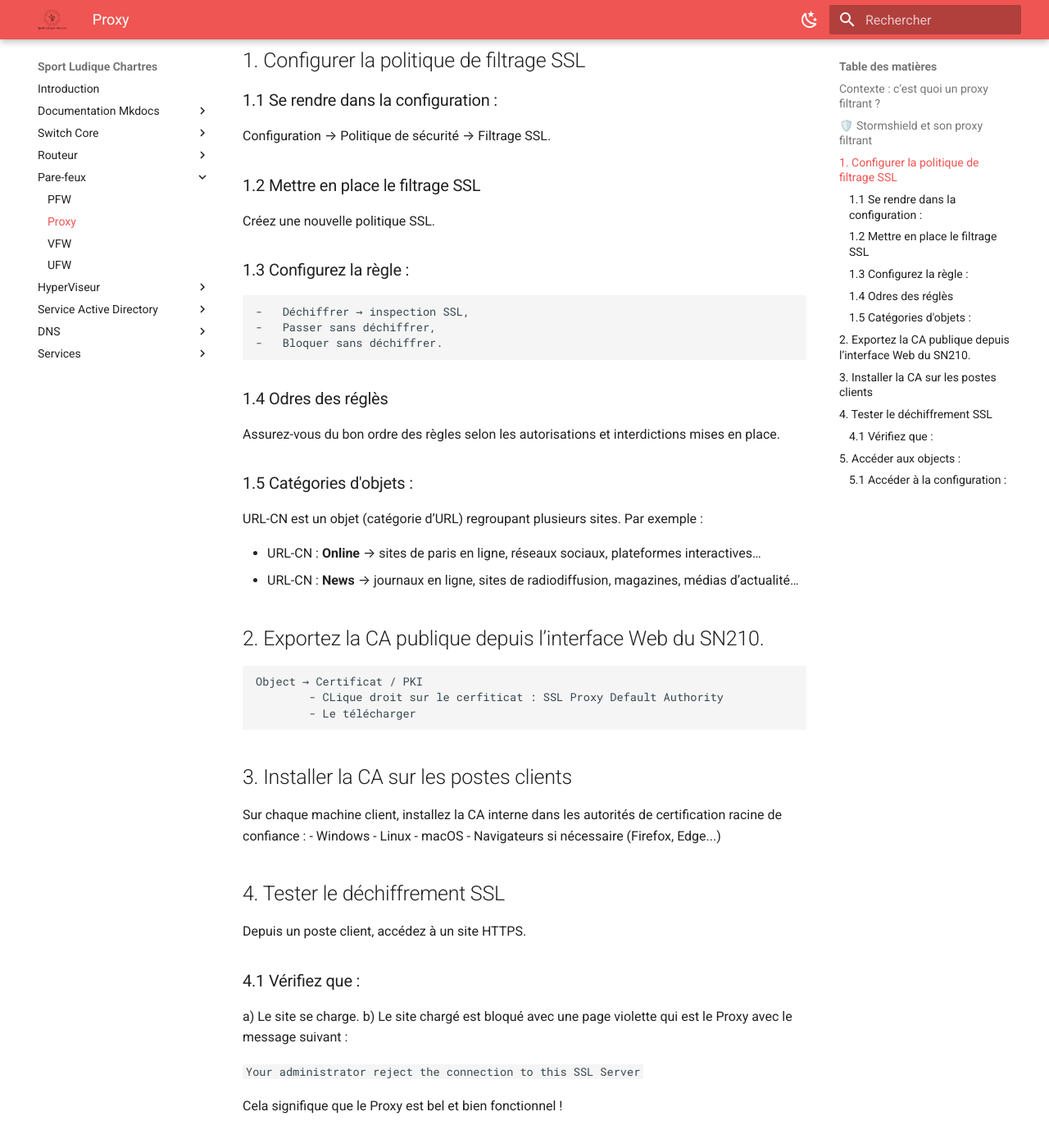
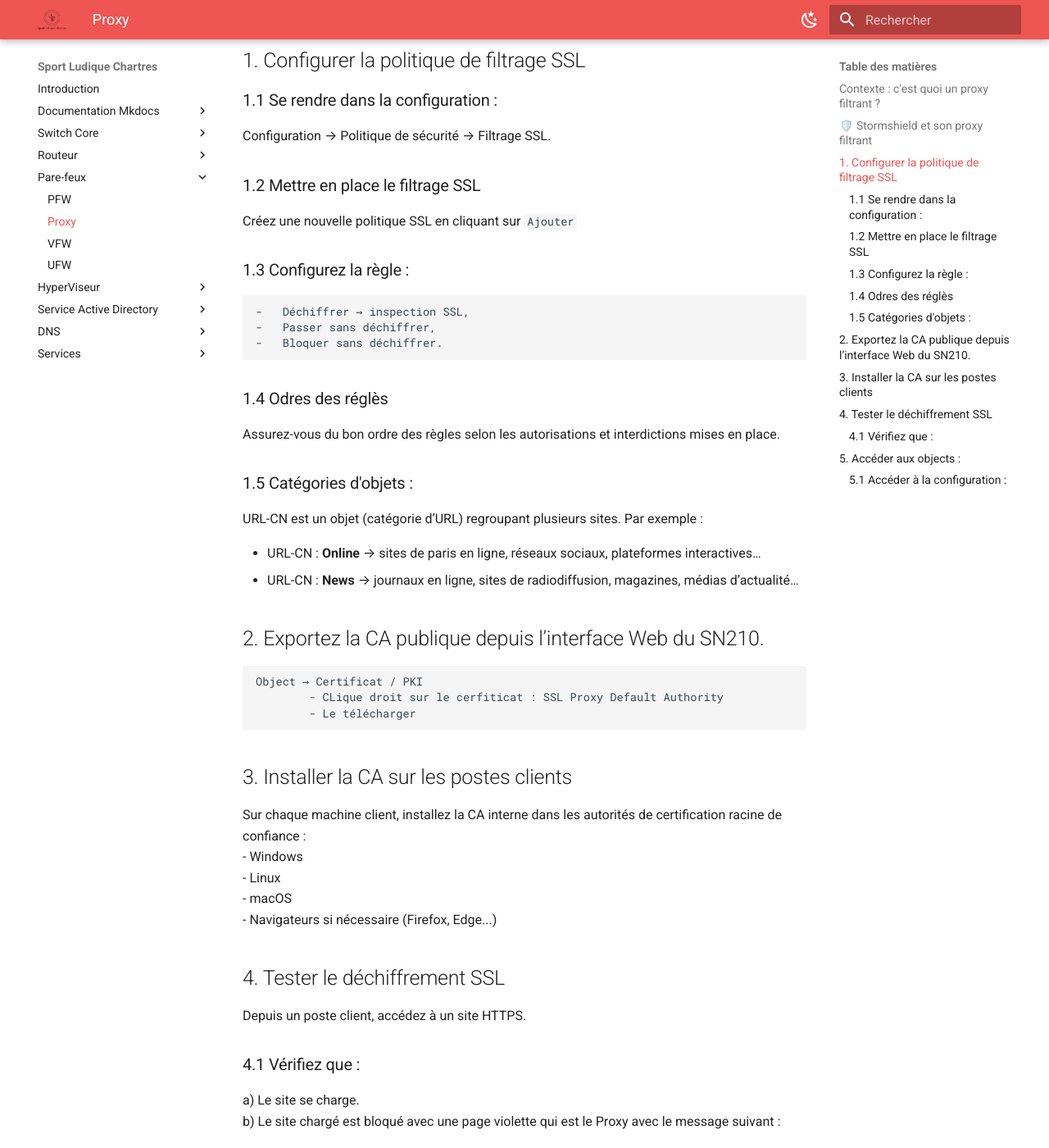
Before and after one commit to Sym-0ne/sport-ludique-Chartres, an MkDocs documentation site: the page built from docs/Pare-feux/proxy.md, in a window 1280 px wide and 1400 px high, scrolled down 910 px. Shown: the whole window at 82% size. Built offline with MkDocs 1.6.1 and Material for MkDocs 9.7.7, drawn with Linux system fonts in a browser that asks for light colours.

Commit message:
modif doc

````diff
--- a/docs/Pare-feux/proxy.md
+++ b/docs/Pare-feux/proxy.md
@@ -31,7 +31,7 @@ Ce proxy fait partie des modules de protection applicative du firewall, et il pe
 Configuration → Politique de sécurité → Filtrage SSL.
 
 ### 1.2 Mettre en place le filtrage SSL
-Créez une nouvelle politique SSL.
+Créez une nouvelle politique SSL en cliquant sur ```Ajouter```
 
 ### 1.3 Configurez la règle :
     -   Déchiffrer → inspection SSL,
@@ -56,17 +56,17 @@ URL-CN est un objet (catégorie d’URL) regroupant plusieurs sites. Par exemple
 ## 3. Installer la CA sur les postes clients
 
 Sur chaque machine client, installez la CA interne dans les autorités
-de certification racine de confiance :
-    - Windows
-    - Linux
-    - macOS
+de certification racine de confiance :<br>
+    - Windows<br>
+    - Linux<br>
+    - macOS<br>
     - Navigateurs si nécessaire (Firefox, Edge...)
 
 ## 4. Tester le déchiffrement SSL
 Depuis un poste client, accédez à un site HTTPS.
 
 ### 4.1  Vérifiez que :
-a) Le site se charge.
+a) Le site se charge.<br>
 b) Le site chargé est bloqué avec une page violette qui est le Proxy avec le message suivant :
 
 ```Your administrator reject the connection to this SSL Server
````
